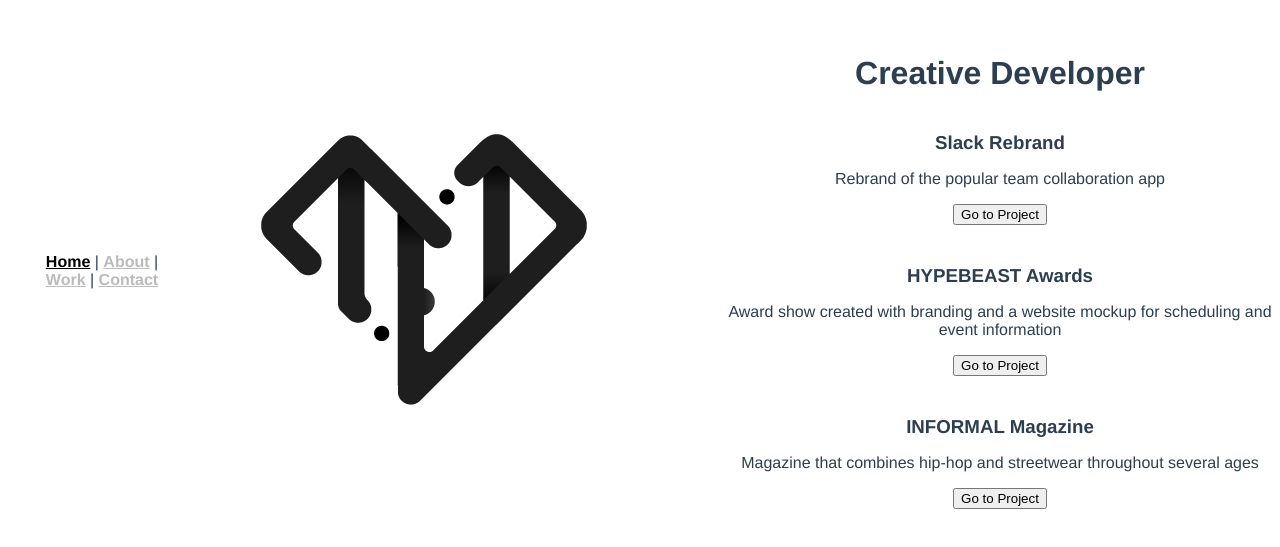
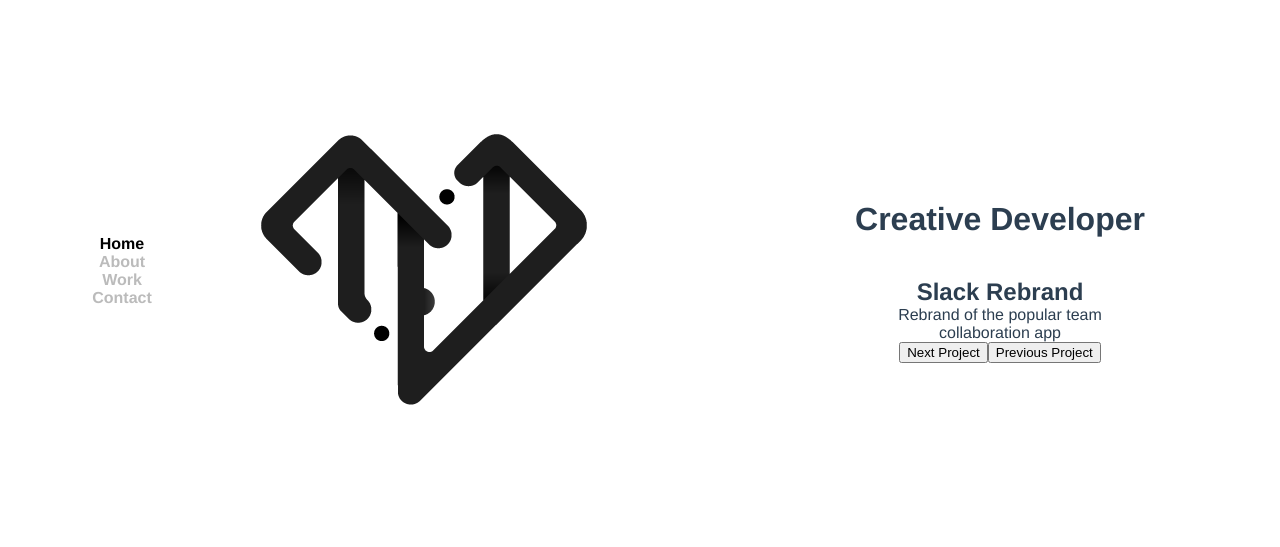
Before and after one commit to trentdaniels/trentondaniels, a Vue app: page /#/ in a window 1280 px wide. Shown: the part 137-684 px from the top of the page. Built offline with nearby package versions, Linux system fonts and the light colour scheme.

Commit message:
added functionality to projectlist component

```diff
--- a/src/components/Navigation.vue
+++ b/src/components/Navigation.vue
@@ -1,9 +1,11 @@
 <template>
     <div id="nav">
-        <router-link to="/">Home</router-link> |
-        <router-link to="/about">About</router-link> |
-        <router-link to="/work">Work</router-link> |
-        <router-link to="/contact">Contact</router-link>
+      <ul>
+        <li><router-link to="/">Home</router-link></li>
+        <li><router-link to="/about">About</router-link></li>
+        <li><router-link to="/work">Work</router-link></li>
+        <li><router-link to="/contact">Contact</router-link></li>
+      </ul>
     </div>
 </template>
 
@@ -21,9 +23,14 @@
   a {
     font-weight: bold;
     color: rgb(187, 187, 187);
+    text-decoration: none;
     &.router-link-exact-active {
       color: #000000;
     }
   }
+  li {
+    white-space: nowrap;
+    list-style-type: none;
+  }
 }
 </style>
--- a/src/components/ProjectList.vue
+++ b/src/components/ProjectList.vue
@@ -1,11 +1,12 @@
 <template>
   <div class="project-list">
     <h1>{{ msg }}</h1>
-    <div v-for="project in projects" :key="project.id">
-      <h3>{{ project.name }}</h3>
+    <div v-if="project.id === currentId" class="project" v-for="project in projects" :key="project.id">
+      <h2>{{ project.name }}</h2>
       <p>{{ project.description }}</p>
-      <button @click="goToProject(id)">Go to Project</button>
     </div>
+    <button @click="nextProject">Next Project</button>
+    <button @click="prevProject">Previous Project</button>
   </div>
 </template>
 
@@ -15,25 +16,43 @@
   props: {
     msg: String
   },
-  data: function() {
+  data: function () {
     return {
+      currentId: 1,
       projects: [
         {
           id: 1,
           name: 'Slack Rebrand',
-          description: 'Rebrand of the popular team collaboration app'
+          description: 'Rebrand of the popular team collaboration app',
         },
         {
           id: 2,
           name: 'HYPEBEAST Awards',
-          description: 'Award show created with branding and a website mockup for scheduling and event information'
+          description: 'Award show created with branding and a website mockup for scheduling and event information',
         },
         {
           id: 3,
           name: 'INFORMAL Magazine',
-          description: 'Magazine that combines hip-hop and streetwear throughout several ages'
+          description: 'Magazine that combines hip-hop and streetwear throughout several ages',
         }
       ]
+    }
+  },
+  computed: {
+
+  },
+  methods: {
+    nextProject: function () {
+        this.currentId++;
+        if (this.currentId > this.projects.length) {
+          this.currentId = 1;
+        }
+    },
+    prevProject: function () {
+      this.currentId--;
+      if (this.currentId < 1) {
+        this.currentId = this.projects.length
+      }
     }
   }
 }
@@ -41,18 +60,16 @@
 
 <!-- Add "scoped" attribute to limit CSS to this component only -->
 <style scoped lang="scss">
-h3 {
-  margin: 40px 0 0;
+h2 {
+  text-align: center;
+  margin: 40px 0 auto;
 }
-ul {
-  list-style-type: none;
-  padding: 0;
+p {
+  text-align: center;
+  width: 50%;
+  margin: auto;
 }
-li {
-  display: inline-block;
-  margin: 0 10px;
-}
-a {
-  color: #42b983;
+.project {
+  text-align: center;
 }
 </style>
```
